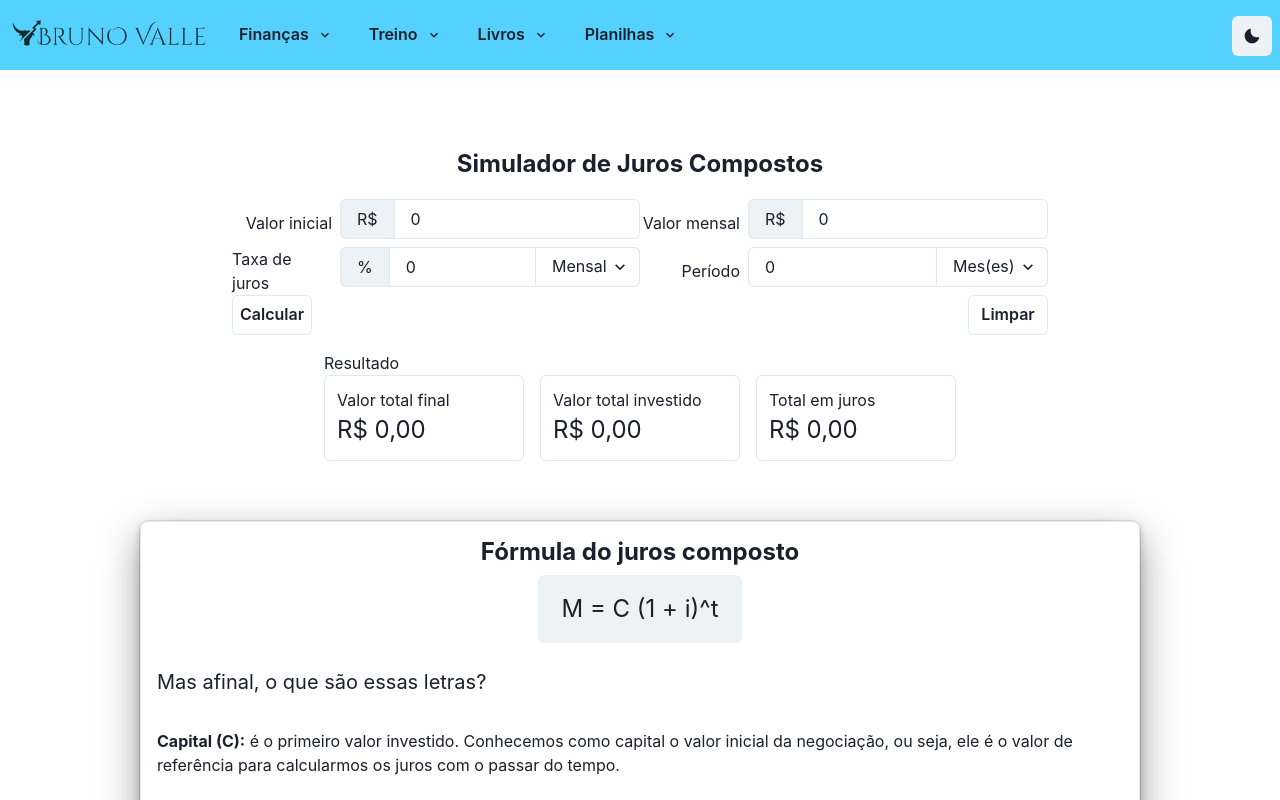
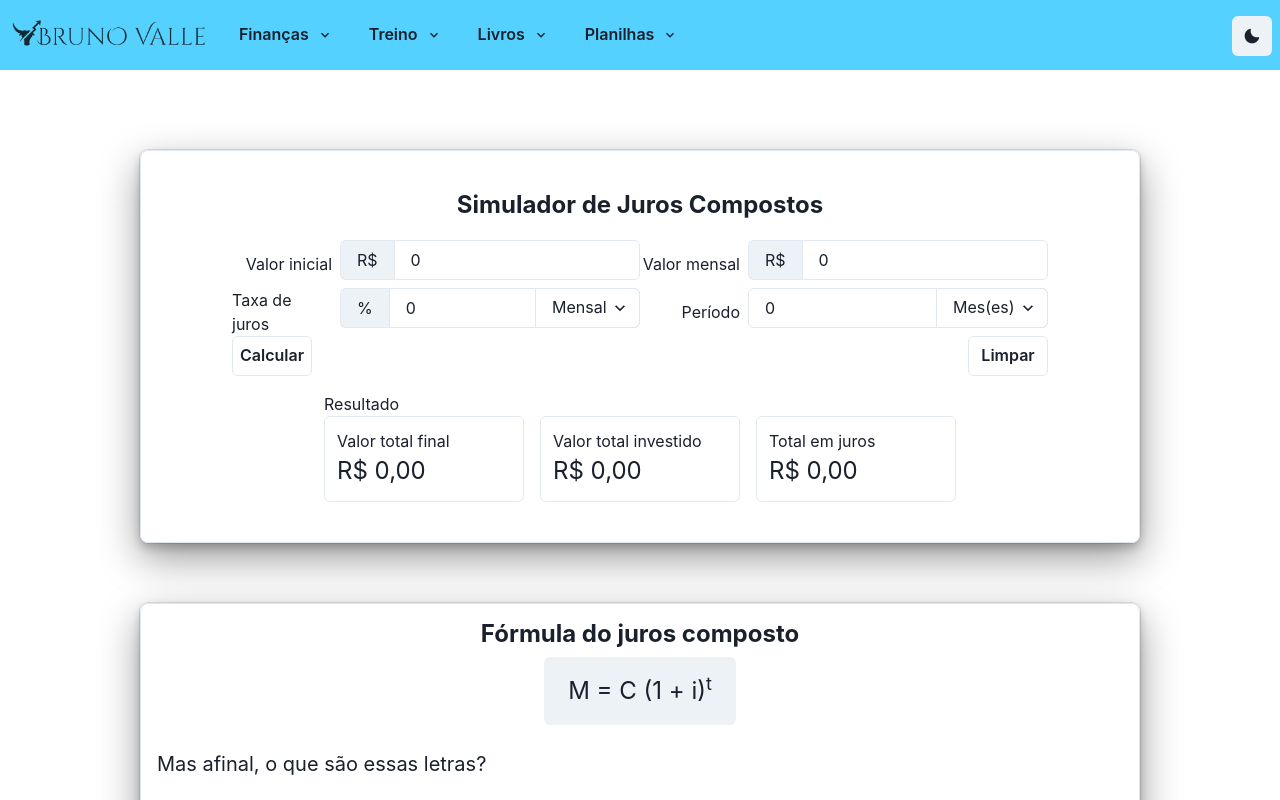
Before and after one commit to caiovsoares/valle, a Next.js app: page / in a window 1280 px wide. Shown: the top 800 px of the page. Built offline with nearby package versions, Linux system fonts and the light colour scheme.

Commit message:
Update Calculadora.tsx and index.tsx

```diff
--- a/src/components/Calculadora.tsx
+++ b/src/components/Calculadora.tsx
@@ -15,6 +15,7 @@ import {
   Tbody,
   Td,
   Text,
+  Heading,
 } from "@chakra-ui/react";
 import { ChangeEvent, useState } from "react";
 
@@ -120,7 +121,22 @@ const Calculadora = () => {
   };
 
   return (
-    <Flex flexDir="column" mb={12} alignItems="center">
+    <Flex
+      px={8}
+      py={10}
+      width="100%"
+      maxWidth="1000px"
+      flexDir="column"
+      mb={12}
+      alignItems="center"
+      border="1px solid"
+      borderColor="borderColor"
+      borderRadius={8}
+      boxShadow="dark-lg"
+    >
+      <Heading fontSize="2xl" mb={5}>
+        Simulador de Juros Compostos
+      </Heading>
       <Flex className="calculadora" flexDir="column" mb={4}>
         <Flex flexDir={["column", "column", "column", "row", "row"]}>
           <Flex
--- a/src/pages/index.tsx
+++ b/src/pages/index.tsx
@@ -6,9 +6,6 @@ import TabelaComparaJuros from "../components/TabelaComparaJuros";
 const Index = () => {
   return (
     <Flex flexDir="column" alignItems={"center"} my={20} w="100%">
-      <Heading fontSize="2xl" mb={5}>
-        Simulador de Juros Compostos
-      </Heading>
       <Calculadora />
       <Flex flexDir="column" m={3} alignItems="center">
         <Flex
@@ -23,7 +20,9 @@ const Index = () => {
         >
           <Heading fontSize="2xl">Fórmula do juros composto</Heading>
           <Card variant="filled" my={2} py={4} px={6}>
-            <Text fontSize="2xl">M = C (1 + i)^t </Text>
+            <Text fontSize="2xl">
+              M = C (1 + i)<sup>t</sup>{" "}
+            </Text>
           </Card>
           <Text my={4} width="100%" fontSize="xl">
             Mas afinal, o que são essas letras?
```
